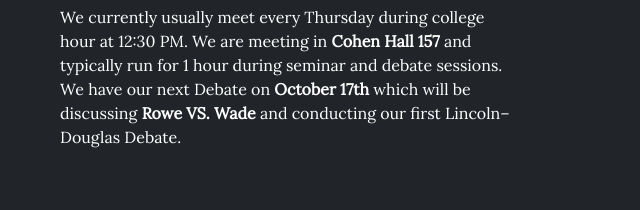
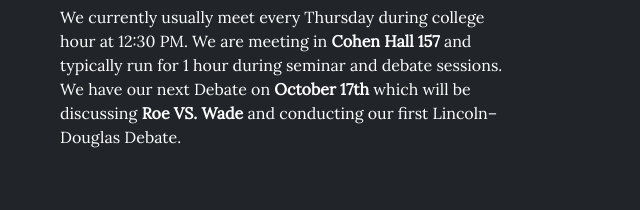
Before and after one commit to FavioJasso/ccmdebatesociety.github.io, a plain HTML site: page index.html in a window 1280 px wide. Shown: the part 1148-1358 px from the top of the page, 640-1280 px from the left. Drawn offline with nearby package versions, Linux system fonts and the light colour scheme; a web font is replaced by a local one.

Commit message:
typo corrected

```diff
--- a/index.html
+++ b/index.html
@@ -94,7 +94,7 @@
                                 every Thursday during college hour at 12:30 PM. We are meeting in <strong>Cohen Hall
                                     157</strong> and typically run
                                 for 1 hour during seminar and debate sessions. We have our next Debate on <strong>October 17th</strong>
-                                which will be discussing <strong>Rowe VS. Wade</strong> and conducting our first Lincoln–Douglas
+                                which will be discussing <strong>Roe VS. Wade</strong> and conducting our first Lincoln–Douglas
                                 Debate.
                     </div>
                 </div>
```
